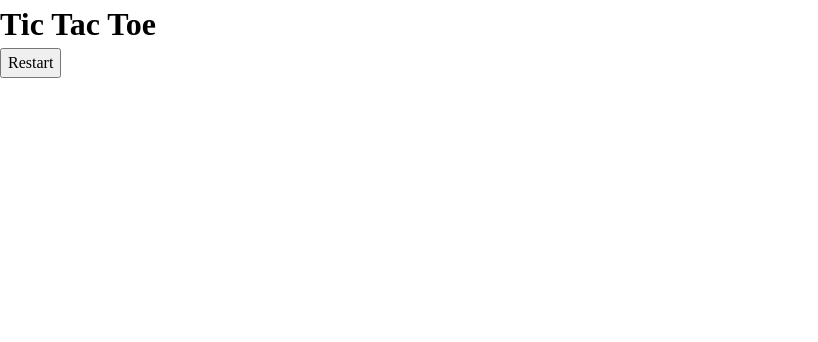
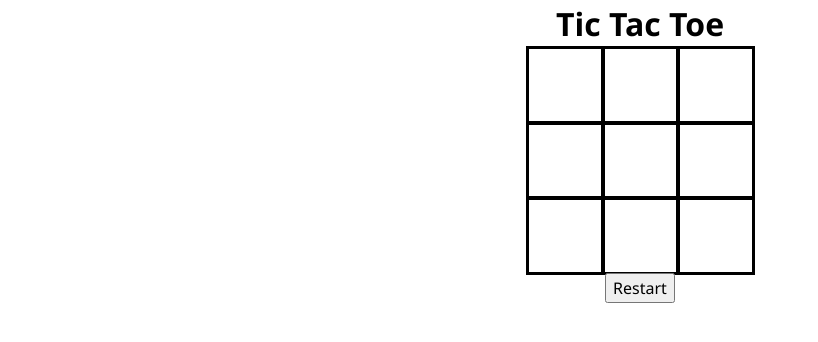
Before and after one commit to n-pontes/tic-tac-toe, a plain HTML site: page index.html in a window 1280 px wide. Shown: the whole page, without its empty margins (0-818 px from the left). Drawn offline with Linux system fonts and the light colour scheme.

Commit message:
Adjust HTML and CSS

```diff
--- a/index.html
+++ b/index.html
@@ -10,6 +10,7 @@
 <body>
     <div id="gameContainer">
         <h1>Tic Tac Toe</h1>
+        <div id="cellContainer">
             <!-- 3x3 grid -->
                 <div class="cell" id="0"></div>
                 <div class="cell" id="1"></div>
@@ -23,5 +24,6 @@
         </div>
         <h2 id="statusText"></h2>
         <button id="restartBtn">Restart</button>
+    </div>
 </body>
 </html>
--- a/style.css
+++ b/style.css
@@ -1,4 +1,4 @@
-/* Credits to Josh Comeau for the CSS Reset */
+/* Credits to Josh Comeau for the CSS Reset
 
 /* 1. Use a more-intuitive box-sizing model */
 *, *::before, *::after {
@@ -46,7 +46,7 @@
 }
 h1, h2, h3, h4, h5, h6 {
   text-wrap: balance;
-  }
+} */
 
 /*
   10. Create a root stacking context
@@ -54,3 +54,22 @@
 #root, #__next {
   isolation: isolate;
 }
+.cell {
+  width: 75px;
+  height: 75px;
+  border: 1px solid black;
+  box-shadow: 0 0 0 2px;
+  line-height: 75px;
+  font-size: 50PX;
+  cursor: pointer;
+}
+#gameContainer {
+  font-family:  'Segoe UI', Tahoma, Geneva, Verdana, sans-serif;
+  text-align: center;
+}
+#cellContainer {
+  display: grid;
+  grid-template-columns: repeat(3, auto);
+  width: 225px;
+  margin: auto;
+}
```
Lines whose indentation alone changed are shown as unchanged.
